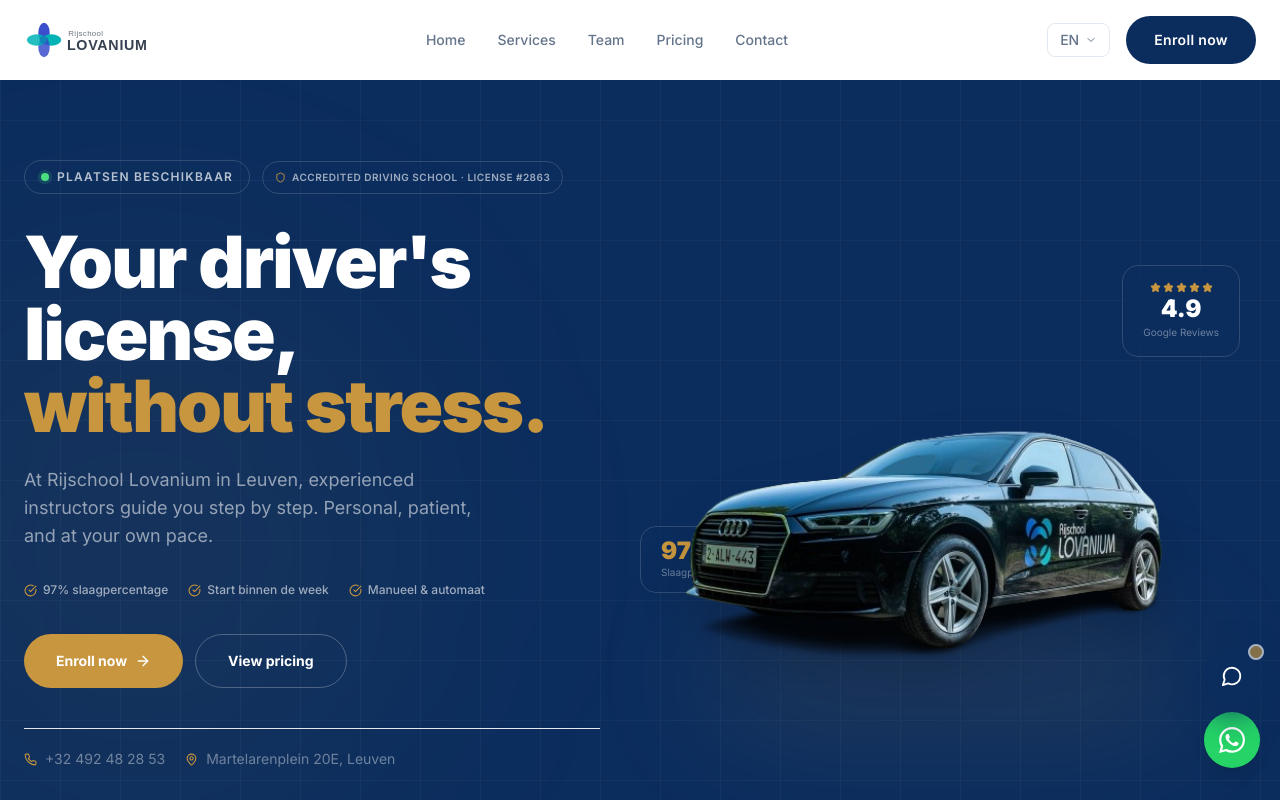
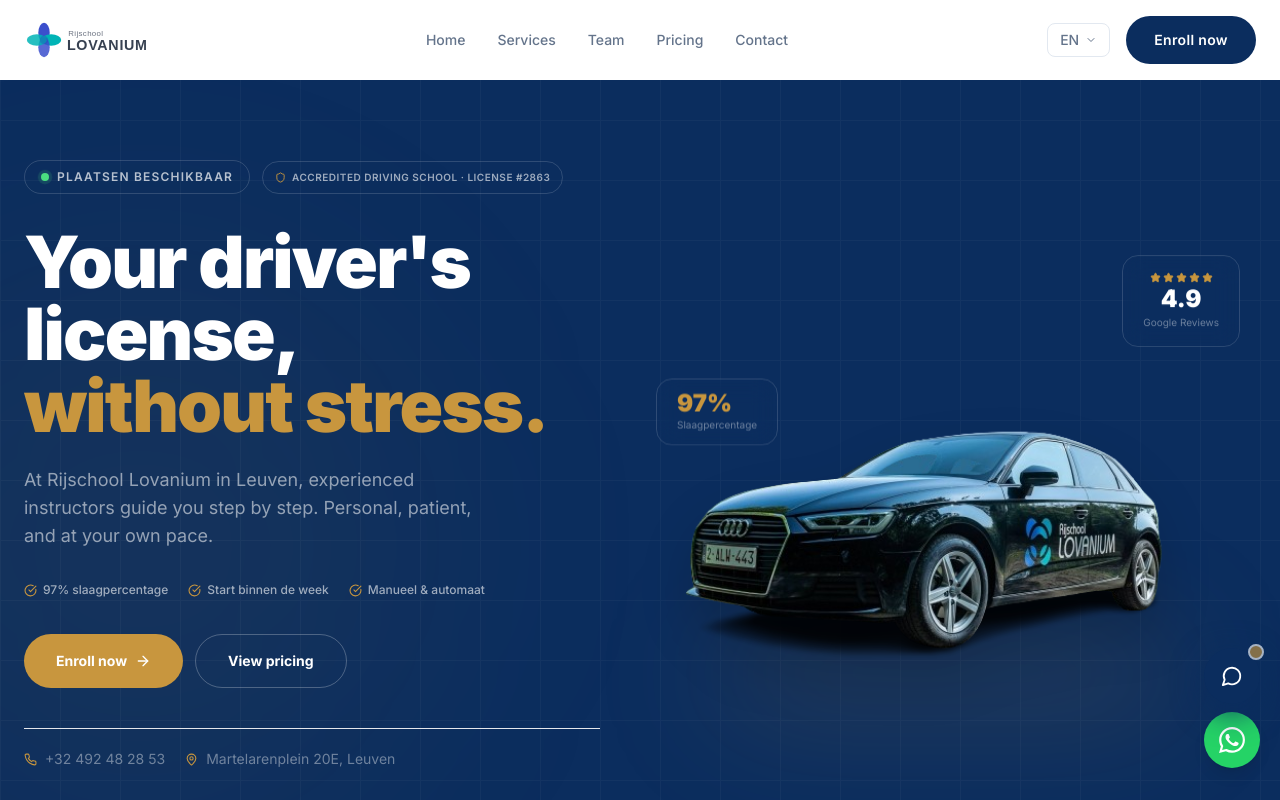
Before and after one commit to Kretu1995/rijschool-lovanium, a Next.js app: page /en in a window 1280 px wide. Shown: the top 800 px of the page. Built offline with nearby package versions, Linux system fonts and the light colour scheme.

Commit message:
Hero: fix 97% card position, add floating animation to both badges

```diff
--- a/components/sections/Hero.tsx
+++ b/components/sections/Hero.tsx
@@ -172,12 +172,15 @@
                 {/* Glow under car */}
                 <div className="absolute bottom-0 left-1/2 -translate-x-1/2 w-3/4 h-16 bg-gold/20 blur-3xl rounded-full pointer-events-none" />
 
-                {/* Google rating */}
+                {/* Google rating — floats up/down */}
                 <motion.div
                   initial={{ opacity: 0, y: -12 }}
-                  animate={{ opacity: 1, y: 0 }}
-                  transition={{ duration: 0.5, delay: 1.2 }}
-                  className="absolute top-10 right-4 bg-white/8 backdrop-blur-md border border-white/15 rounded-2xl px-5 py-4 text-center z-10"
+                  animate={{ opacity: 1, y: [0, -10, 0] }}
+                  transition={{
+                    opacity: { duration: 0.5, delay: 1.2 },
+                    y: { duration: 3.5, repeat: Infinity, ease: 'easeInOut', delay: 1.2 },
+                  }}
+                  className="absolute top-10 right-4 bg-white/8 backdrop-blur-md border border-white/15 rounded-2xl px-5 py-4 text-center z-20"
                 >
                   <div className="flex items-center justify-center gap-0.5 mb-1">
                     {[...Array(5)].map((_, i) => (
@@ -188,12 +191,15 @@
                   <p className="text-white/40 text-[10px] mt-1">Google Reviews</p>
                 </motion.div>
 
-                {/* Stat floating card */}
+                {/* 97% stat — above the car, floats opposite phase */}
                 <motion.div
                   initial={{ opacity: 0, y: 12 }}
-                  animate={{ opacity: 1, y: 0 }}
-                  transition={{ duration: 0.5, delay: 1.35 }}
-                  className="absolute bottom-28 left-0 bg-white/8 backdrop-blur-md border border-white/15 rounded-2xl px-5 py-3 z-10"
+                  animate={{ opacity: 1, y: [0, 10, 0] }}
+                  transition={{
+                    opacity: { duration: 0.5, delay: 1.35 },
+                    y: { duration: 3.5, repeat: Infinity, ease: 'easeInOut', delay: 1.35 },
+                  }}
+                  className="absolute top-36 left-4 bg-white/8 backdrop-blur-md border border-white/15 rounded-2xl px-5 py-3 z-20"
                 >
                   <p className="text-gold font-black text-2xl leading-none">97%</p>
                   <p className="text-white/40 text-[10px] mt-0.5">Slaagpercentage</p>
```
